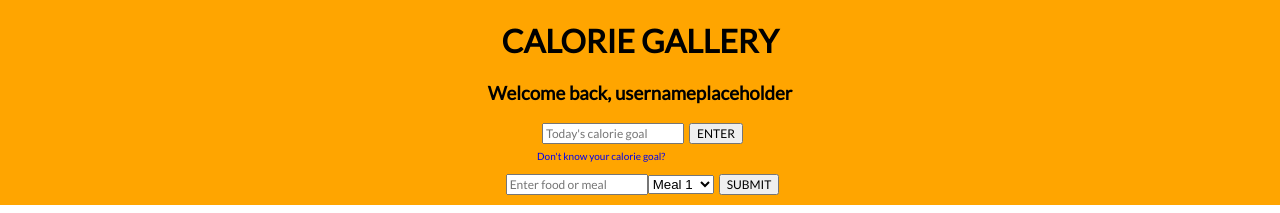
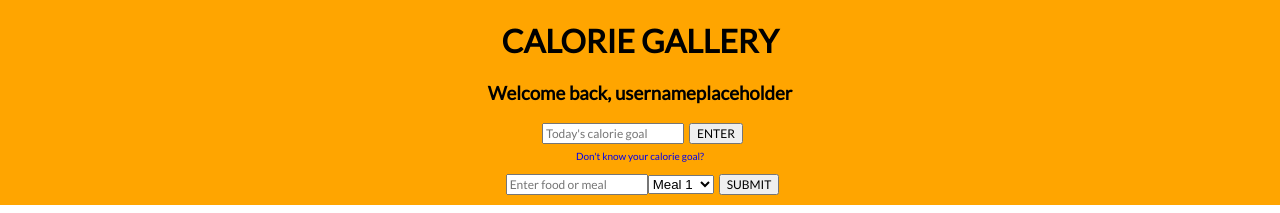
Before and after one commit to robertchrobak/final-project, a React (Create React App) app: page /homepage in a window 1280 px wide. Shown: the top 213 px of the page. Built offline with nearby package versions, Linux system fonts and the light colour scheme.

Commit message:
styled css to center daily calorie link

```diff
--- a/src/components/CalorieGoalForm.js
+++ b/src/components/CalorieGoalForm.js
@@ -11,7 +11,7 @@ class CalorieGoalForm extends Component {
   }
   render() {
     return (
-      <div>
+      <div className="KnowYourCals">
         <form className="FoodForm" onSubmit={this.onSubmit.bind(this)}>
           {/* <label>Total Calories</label> */}
           <input type="number" className="calorieGoal" placeholder="Today's calorie goal" value={this.state.calorieGoal} onChange={this.handleCalorieGoalChange.bind(this)}/>
--- a/src/index.css
+++ b/src/index.css
@@ -18,6 +18,10 @@ h1 {
 nav {
   text-align: center;
   padding-top: 10px;
+}
+
+.KnowYourCals {
+  text-align: center;
 }
 
 a {
```
